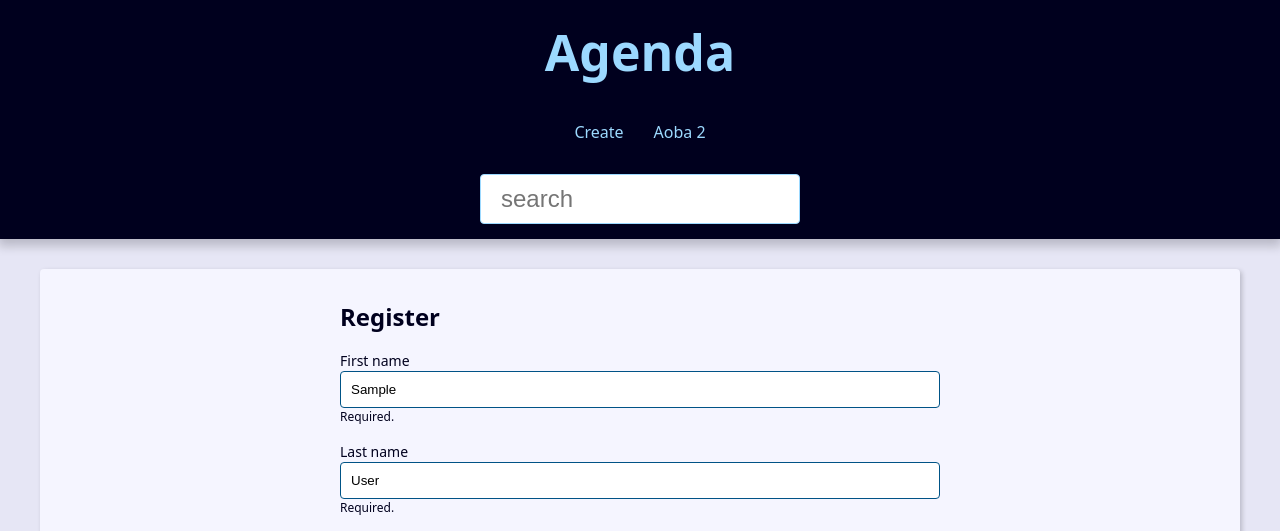
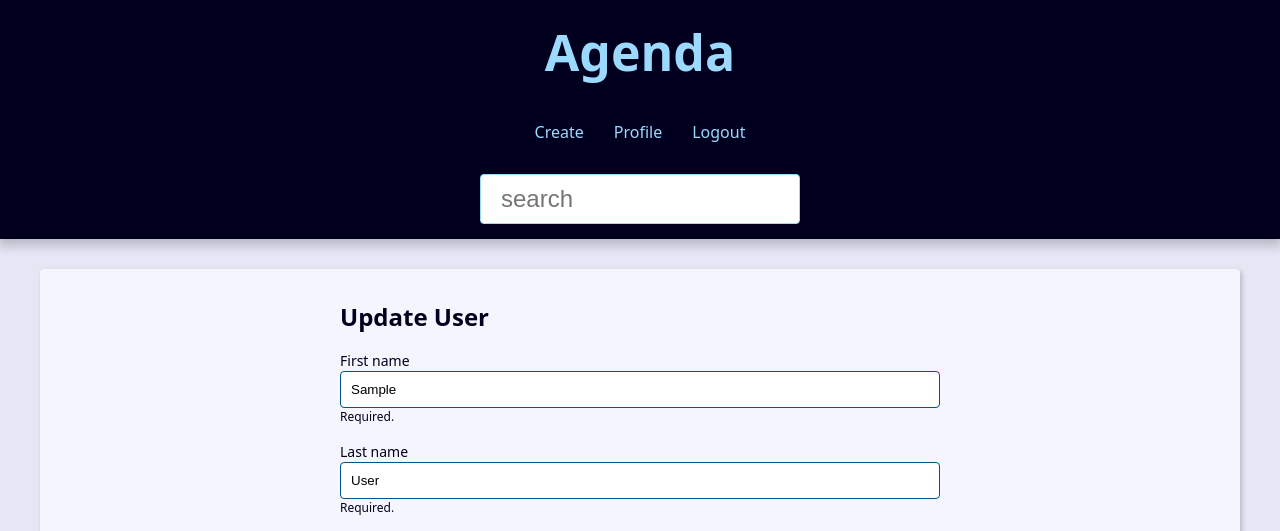
Before and after one commit to CafePraThi/agenda-django, a Django app: page /user/update/ in a window 1280 px wide. Shown: the top 531 px of the page. Run offline with Django 5.2, Linux system fonts and the light colour scheme; the visitor is signed in with stand-in values (Sample User, id 1).

Commit message:
login decorator

```diff
--- a/base_templates/global/partials/_header.html
+++ b/base_templates/global/partials/_header.html
@@ -6,16 +6,29 @@
   </h1>
   <nav class="menu">
     <ul class="menu-list">
-      <li class="menu-item">
-        <a href="{% url 'contact:create' %}" class="menu-link">
-          Create
-        </a>
-      </li>
-      <li class="menu-item">
-        <a href="#" class="menu-link">
-          Aoba 2
-        </a>
-      </li>
+      {% if user.is_authenticated %}
+        <li class="menu-item">
+          <a href="{% url 'contact:create' %}" class="menu-link">Create</a>
+        </li>
+        <li class="menu-item">
+          <a href="{% url 'contact:user_update' %}" class="menu-link">Profile</a>
+        </li>
+        <li class="menu-item">
+          <a href="{% url 'contact:logout' %}" class="menu-link">Logout</a>
+        </li>
+      {% else %}
+        <li class="menu-item">
+          <a href="{% url 'contact:login' %}" class="menu-link">Login</a>
+        </li>
+        <li class="menu-item">
+          <a href="{% url 'contact:register' %}" class="menu-link">Register</a>
+        </li>
+
+      {% endif %}
+
+
+
+
     </ul>
   </nav>
 
--- a/contact/forms.py
+++ b/contact/forms.py
@@ -11,7 +11,8 @@ class ContactForm(forms.ModelForm):
             attrs={
                 'accept': 'image/*',
             }
-        )
+        ),
+        required=False
     )
 
     class Meta:
--- a/contact/templates/contact/contact.html
+++ b/contact/templates/contact/contact.html
@@ -19,6 +19,7 @@
       </p>
     {% endif %}
 
+    {% if user == contact.owner %}
       <div class="contact-links">
         <a class="btn btn-link" href="{% url 'contact:update' contact.id %}">Update</a>
 
@@ -33,6 +34,7 @@
           {% endif %}
         </form>
       </div>
+    {% endif %}
 
   </div>
 {% endblock content %}
--- /dev/null
+++ b/contact/templates/contact/user_update.html
@@ -0,0 +1,11 @@
+{% extends 'global/base.html' %}
+
+{% block content %}
+  <div class="form-wrapper">
+
+    <h2>Update User</h2>
+
+    {% include "contact/partials/_user-form.html" %}
+
+  </div>
+{% endblock content %}
--- a/contact/views/user_forms.py
+++ b/contact/views/user_forms.py
@@ -3,6 +3,7 @@ from contact.forms import RegisterForm, RegisterUpdateForm
 from django.contrib import messages
 from django.contrib.auth.forms import AuthenticationForm
 from django.contrib import auth
+from django.contrib.auth.decorators import login_required
 
 def register(request):
   form = RegisterForm()
@@ -39,17 +40,20 @@ def login_view(request):
                   'form': form,
                 })
 
+
+@login_required(login_url='contact:login')
 def logout_view(request):
    auth.logout(request)
 
    return redirect('contact:login')
 
 
+@login_required(login_url='contact:login')
 def user_update(request):
   form = RegisterUpdateForm(instance=request.user)
 
   if request.method != 'POST':
-    return render(request, 'contact/register.html',
+    return render(request, 'contact/user_update.html',
                   {
                     'form': form,
                   })
@@ -57,8 +61,9 @@ def user_update(request):
   form = RegisterUpdateForm(data=request.POST, instance=request.user)
 
   if not form.is_valid:
-    return render(request, 'contact/register.html',
+    return render(request, 'contact/user_update.html',
                   {
                     'form': form,
                   })
   form.save()
+  return redirect('contact:user_update')
```
Also changed, not shown: contact/views/contact_forms.py (+9 -6 lines). Lines whose indentation alone changed are shown as unchanged.
